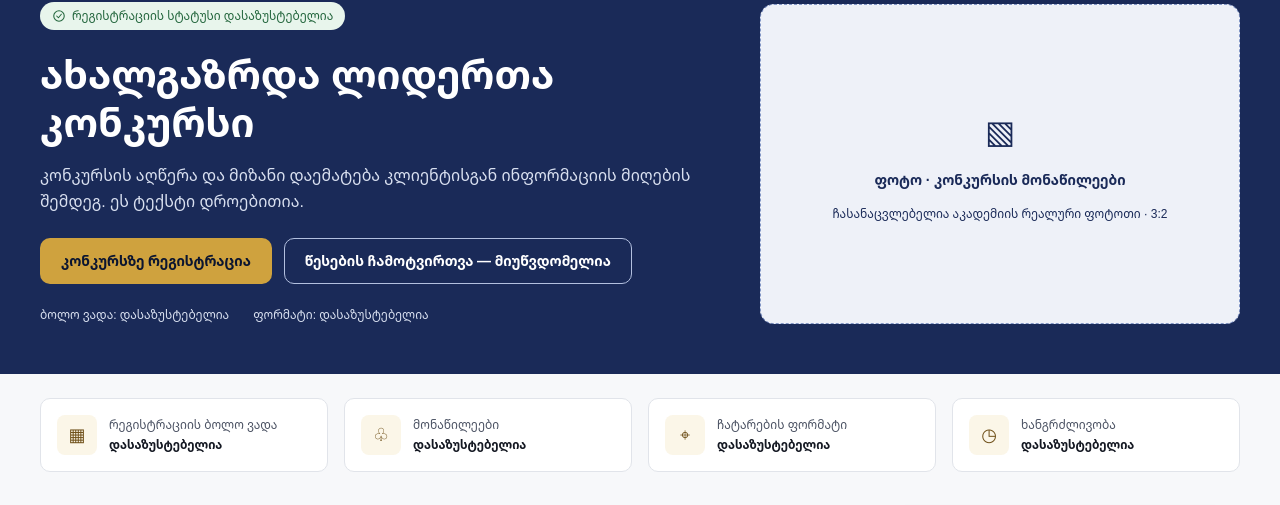
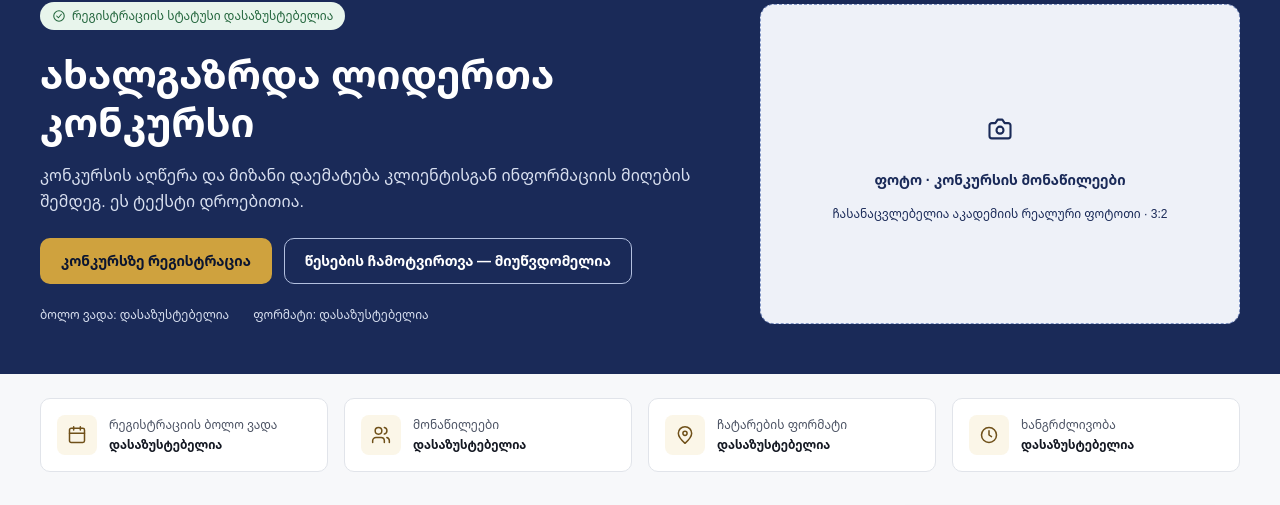
Before and after one commit to teklaGogua/Youth-Leaders-Academy, a React (Vite) app: page /competition in a window 1280 px wide. Shown: the part 165-670 px from the top of the page. Built offline with nearby package versions, Linux system fonts and the light colour scheme.

Commit message:
fix: replace remaining placeholder glyphs with Figma-style icons

```diff
--- a/src/pages/PublicPages.tsx
+++ b/src/pages/PublicPages.tsx
@@ -37,22 +37,25 @@ const competitionStages = [
     title: 'შედეგების გამოცხადება',
     description: 'შედეგების გამოქვეყნების თარიღი დასაზუსტებელია.',
   },
-];
+] as const;
 
 const requiredInformation = [
   {
+    icon: 'user',
     title: 'პირადი მონაცემები',
     description: 'სახელი, გვარი, ასაკი და მოკლე ბიოგრაფია.',
   },
   {
+    icon: 'graduation-cap',
     title: 'სასწავლო ინფორმაცია',
     description: 'სკოლა, კლასი და მასწავლებლის სახელი.',
   },
   {
+    icon: 'phone',
     title: 'მშობლის კონტაქტი',
     description: 'ტელეფონი, ელფოსტა და თანხმობა.',
   },
-];
+] as const;
 
 const competitionQuestions = [
   {
@@ -144,7 +147,9 @@ export function CompetitionPage() {
             </div>
 
             <div className={styles.photoPlaceholder}>
-              <span aria-hidden="true">▧</span>
+              <span>
+                <LineIcon name="camera" size={28} />
+              </span>
               <strong>ფოტო · კონკურსის მონაწილეები</strong>
               <small>ჩასანაცვლებელია აკადემიის რეალური ფოტოთი · 3:2</small>
             </div>
@@ -154,10 +159,10 @@ export function CompetitionPage() {
 
       <section className={styles.factsStrip} aria-label="კონკურსის ძირითადი ინფორმაცია">
         <div className={styles.factsGrid}>
-          {competitionFacts.map((fact, index) => (
+          {competitionFacts.map((fact) => (
             <article className={styles.factCard} key={fact.label}>
-              <span className={styles.factIcon} aria-hidden="true">
-                {['▦', '♧', '⌖', '◷'][index]}
+              <span className={styles.factIcon}>
+                <LineIcon name={fact.icon} size={20} />
               </span>
               <div>
                 <h2>{fact.label}</h2>
```
